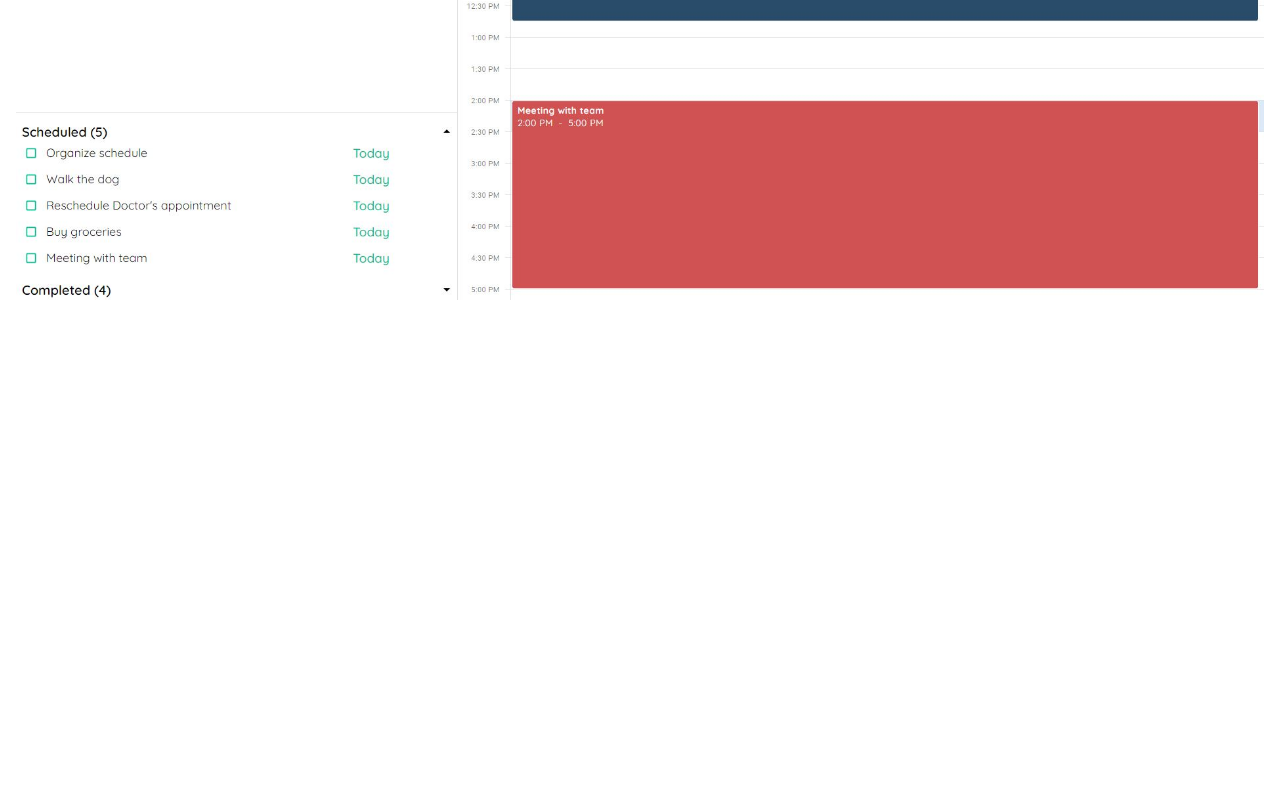
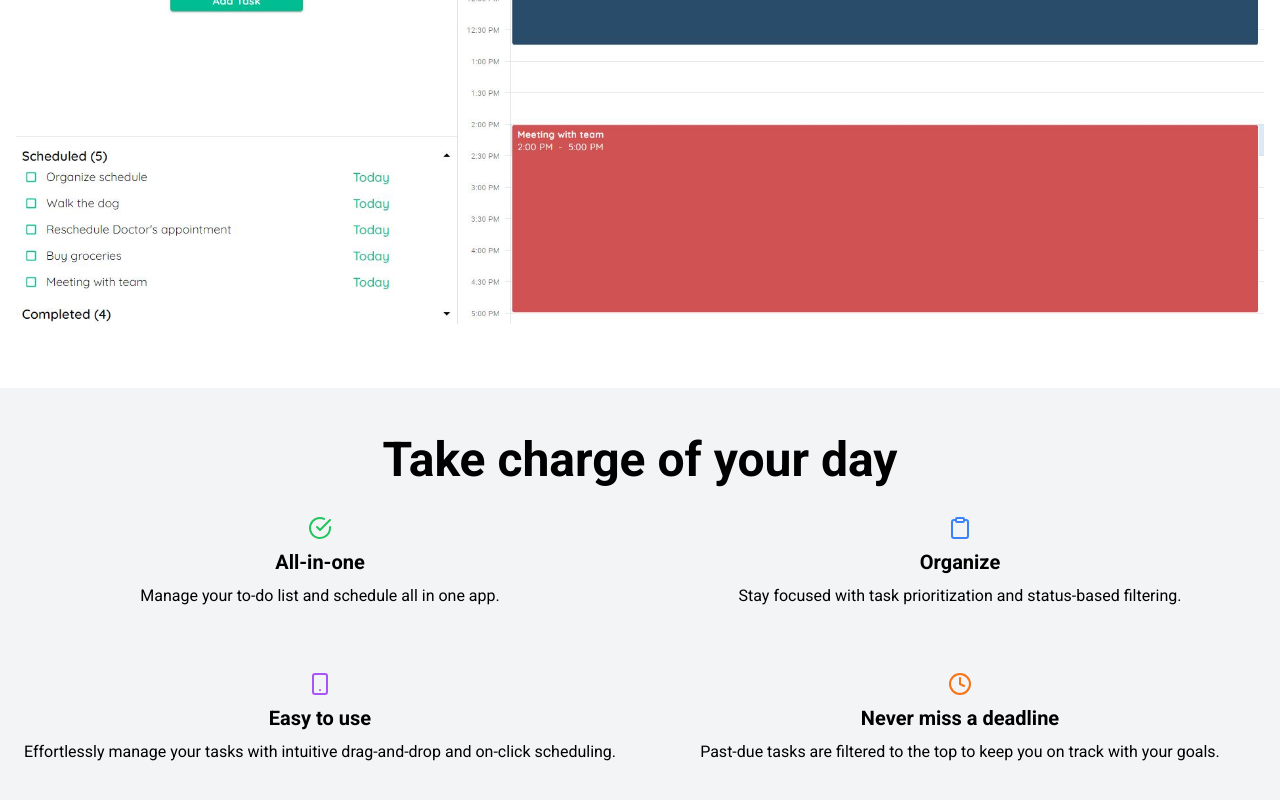
Before and after one commit to LyndeCS/ajenda-landing, a React (Vite) app: page / in a window 1280 px wide. Shown: the part 770-1570 px from the top of the page. Before the commit the page ends 1134 px from the top, so only its background shows below. Built offline with nearby package versions, Linux system fonts and the light colour scheme.

Commit message:
USP section
-Added USP section
-Added react-icons to dependencies

```diff
--- a/package.json
+++ b/package.json
@@ -11,7 +11,8 @@
   },
   "dependencies": {
     "react": "^18.2.0",
-    "react-dom": "^18.2.0"
+    "react-dom": "^18.2.0",
+    "react-icons": "^4.10.1"
   },
   "devDependencies": {
     "@types/react": "^18.2.14",
--- a/src/App.tsx
+++ b/src/App.tsx
@@ -3,6 +3,7 @@
 import React from 'react';
 import Navbar from './components/Navbar';
 import Hero from './components/Hero';
+import Usp from './components/Usp';
 
 const App: React.FC = () => {
   return (
@@ -10,6 +11,7 @@ const App: React.FC = () => {
       {/* Navbar Component */}
       <Navbar />
       <Hero />
+      <Usp />
       {/* Other content of your landing page */}
     </div>
   );
--- a/src/components/Hero.tsx
+++ b/src/components/Hero.tsx
@@ -10,7 +10,7 @@ const Hero: React.FC = () => {
       <div className="mx-auto max-w-7xl px-4 flex flex-col items-center">
 
         {/* Header Text */}
-        <h1 className="text-4xl md:text-5xl py-4 font-semibold text-black mb-4 text-center">
+        <h1 className="text-5xl md:text-6xl py-4 font-semibold text-black mb-4 text-center">
           Easy Schedule,
           <br />
           Easy Life
--- /dev/null
+++ b/src/components/Usp.tsx
@@ -0,0 +1,42 @@
+import React from 'react';
+import { FiCheckCircle, FiClipboard, FiSmartphone, FiClock } from 'react-icons/fi';
+
+const Usp: React.FC = () => {
+  return (
+    <section className="bg-gray-100 pt-12 pb-16">
+      <div className="mx-auto max-w-7xl px-4">
+        <h2 className="text-4xl md:text-5xl font-semibold text-center mb-8">
+          Take charge of your day
+        </h2>
+        <div className="grid grid-cols-2 gap-8">
+          {/* Feature 1 */}
+          <div className="text-center pb-8">
+            <FiCheckCircle className="mx-auto mb-2 text-green-500 text-2xl" />
+            <h3 className="text-xl font-semibold mb-2">All-in-one</h3>
+            <p>Manage your to-do list and schedule all in one app.</p>
+          </div>
+          {/* Feature 2 */}
+          <div className="text-center pb-8">
+            <FiClipboard className="mx-auto mb-2 text-blue-500 text-2xl" />
+            <h3 className="text-xl font-semibold mb-2">Organize</h3>
+            <p>Stay focused with task prioritization and status-based filtering.</p>
+          </div>
+          {/* Feature 3 */}
+          <div className="text-center">
+            <FiSmartphone className="mx-auto mb-2 text-purple-500 text-2xl" />
+            <h3 className="text-xl font-semibold mb-2">Easy to use</h3>
+            <p>Effortlessly manage your tasks with intuitive drag-and-drop and on-click scheduling.</p>
+          </div>
+          {/* Feature 4 */}
+          <div className="text-center">
+            <FiClock className="mx-auto mb-2 text-orange-500 text-2xl" />
+            <h3 className="text-xl font-semibold mb-2">Never miss a deadline</h3>
+            <p>Past-due tasks are filtered to the top to keep you on track with your goals.</p>
+          </div>
+        </div>
+      </div>
+    </section>
+  );
+};
+
+export default Usp;
```
Also changed, not shown: 1 other file (tests, documents, lock files or other folders).
